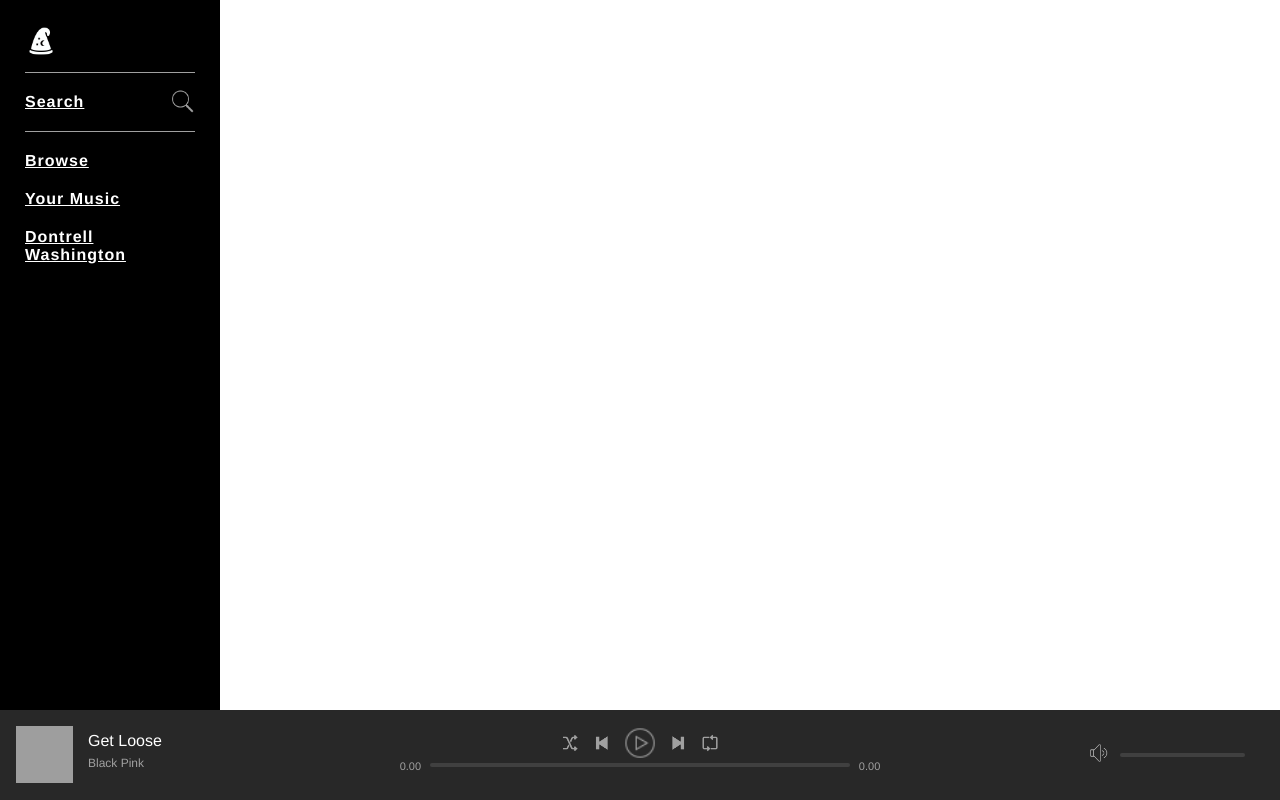
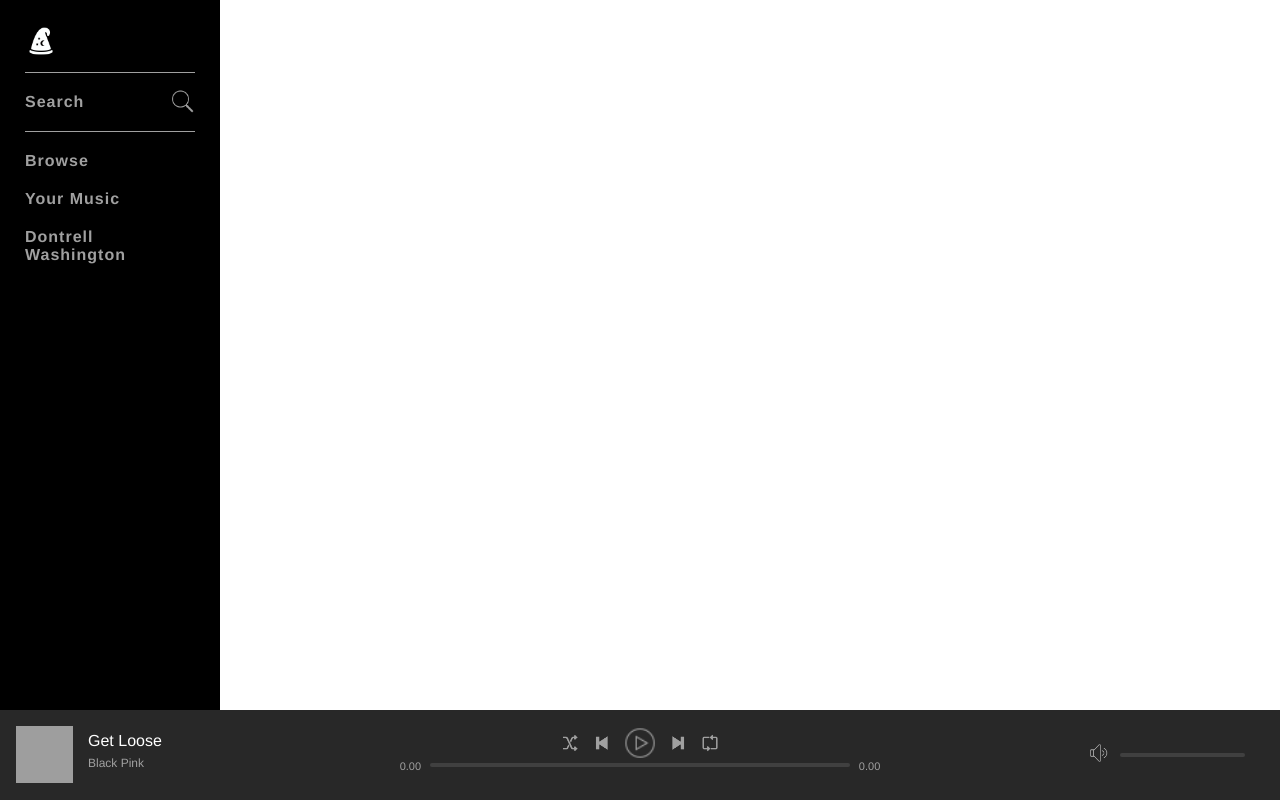
Before and after one commit to dontrellthedeveloper/Instrumental-Website, a PHP site: page / in a window 1280 px wide. Run offline with PHP 8.4, Linux system fonts and the light colour scheme; the visitor is signed in with stand-in values (Sample User, id 1); grey boxes are pictures that could not be loaded.

Commit message:
Links Color Change on Hover

```diff
--- a/assets/css/style.css
+++ b/assets/css/style.css
@@ -186,6 +186,16 @@ html, body {
     position: relative;
 }
 
+.navItemLink {
+    color: #a0a0a0;
+    text-decoration: none;
+}
+
+.navItemLink:hover {
+    color: #ffffff;
+    text-decoration: none;
+}
+
 .navItemLink .icon {
     position: absolute;
     right: 0;
```
